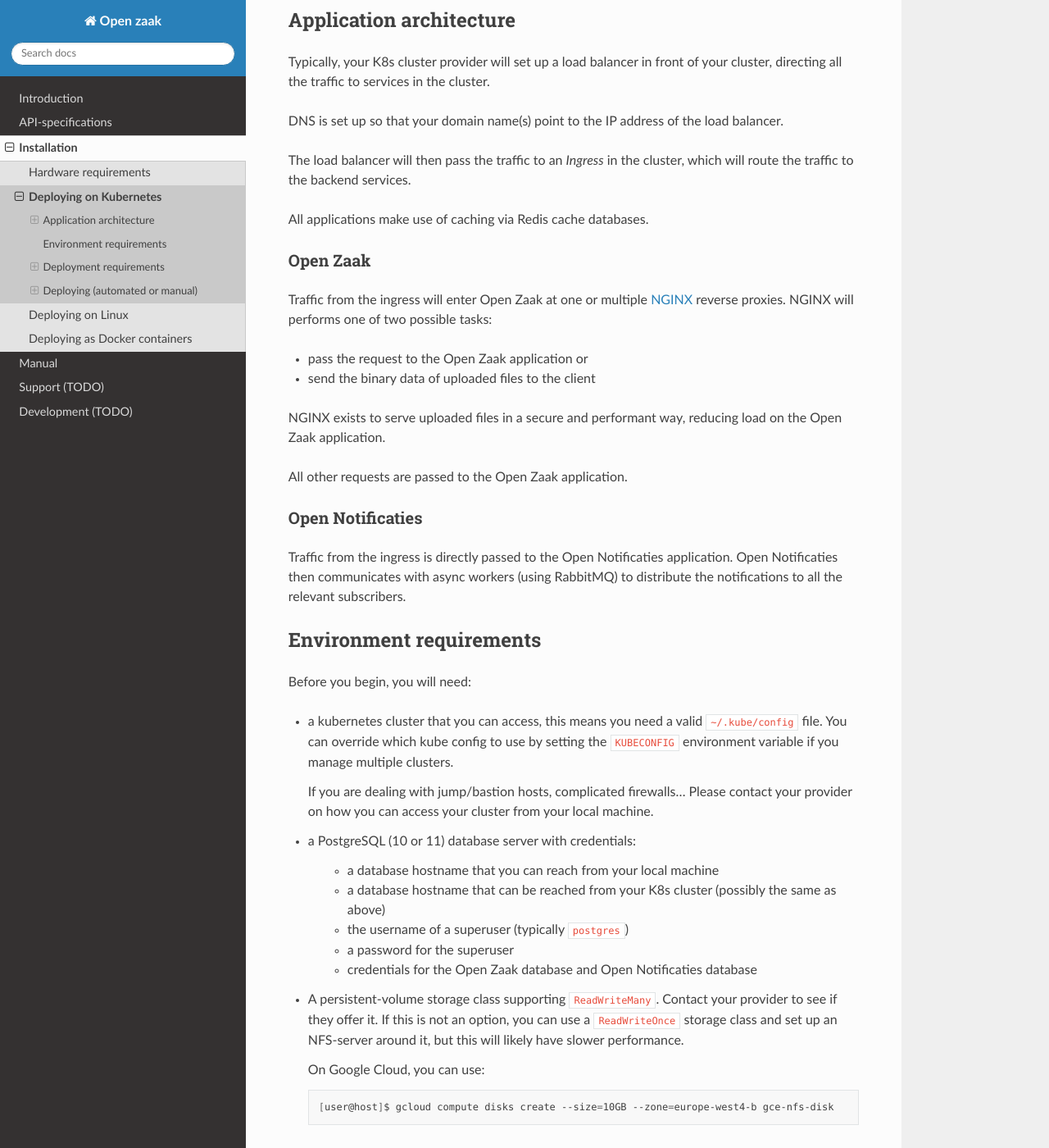
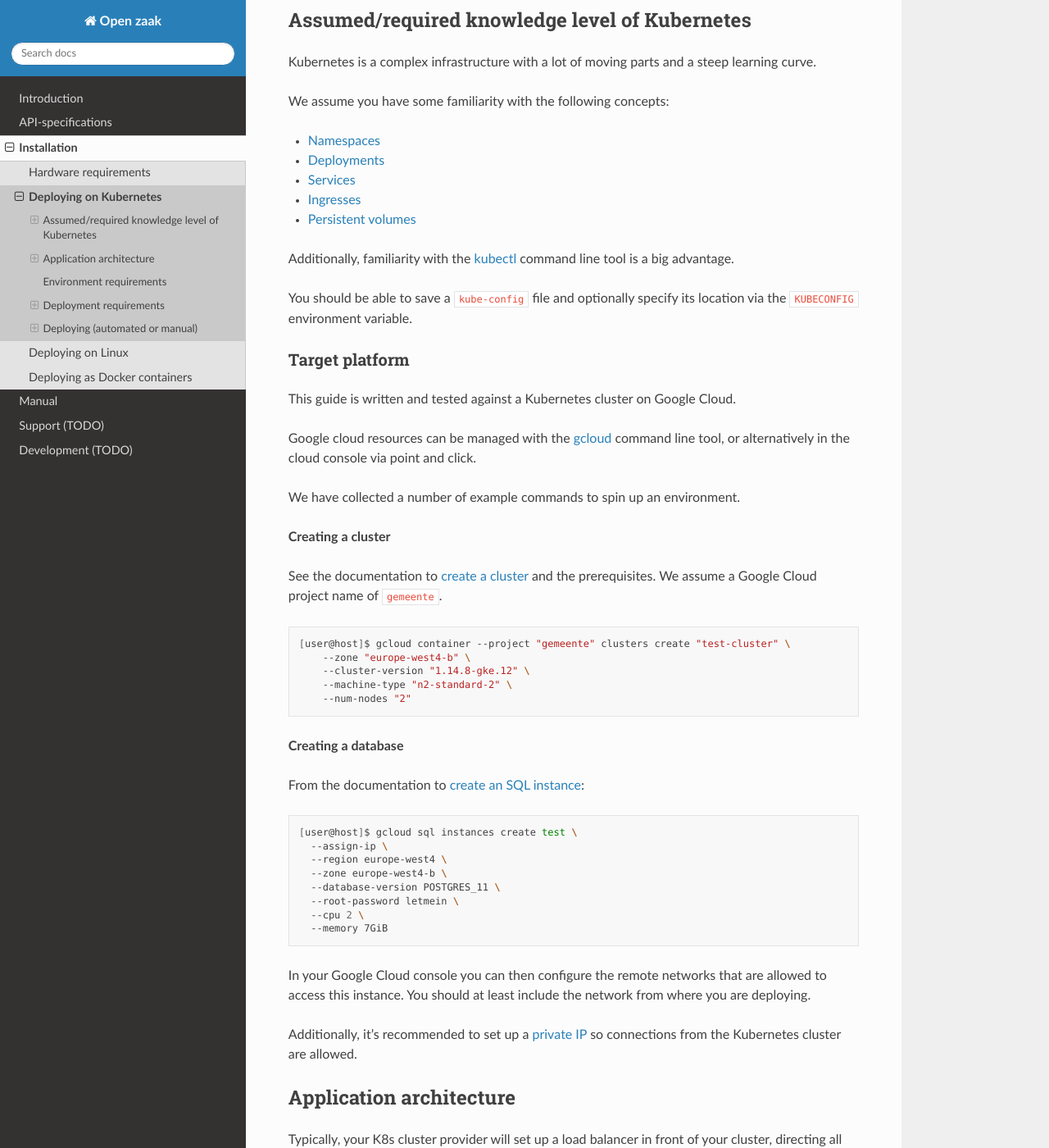
Before and after one commit to open-zaak/open-zaak, a Sphinx documentation site: the page built from docs/installation/deployment/kubernetes.rst, in a window 1280 px wide and 1400 px high, scrolled down 464 px. Shown: the whole window at 82% size. Built offline with Sphinx 7.4.7 and the Read the Docs theme 2.0.0, drawn with Linux system fonts in a browser that asks for light colours.

Commit message:
:pencil: Add references and more docs for target environment (gcloud)

```diff
--- a/docs/installation/deployment/kubernetes.rst
+++ b/docs/installation/deployment/kubernetes.rst
@@ -19,6 +19,83 @@
 
 This setup is tested against a Google Cloud Kubernetes cluster with 4vCPU and
 15G of memory.
+
+Assumed/required knowledge level of Kubernetes
+==============================================
+
+Kubernetes is a complex infrastructure with a lot of moving parts and a steep
+learning curve.
+
+We assume you have some familiarity with the following concepts:
+
+* `Namespaces`_
+* `Deployments`_
+* `Services`_
+* `Ingresses`_
+* `Persistent volumes`_
+
+Additionally, familiarity with the `kubectl`_ command line tool is a big
+advantage.
+
+You should be able to save a ``kube-config`` file and optionally specify its
+location via the ``KUBECONFIG`` environment variable.
+
+.. _Namespaces: https://kubernetes.io/docs/concepts/overview/working-with-objects/namespaces/
+.. _Deployments: https://kubernetes.io/docs/concepts/workloads/controllers/deployment/
+.. _Services: https://kubernetes.io/docs/concepts/services-networking/service/
+.. _Ingresses: https://kubernetes.io/docs/concepts/services-networking/ingress/
+.. _Persistent volumes: https://kubernetes.io/docs/concepts/storage/persistent-volumes/
+.. _kubectl: https://kubernetes.io/docs/reference/kubectl/overview/
+
+Target platform
+---------------
+
+This guide is written and tested against a Kubernetes cluster on Google Cloud.
+
+Google cloud resources can be managed with the `gcloud`_ command line tool, or
+alternatively in the cloud console via point and click.
+
+We have collected a number of example commands to spin up an environment.
+
+**Creating a cluster**
+
+See the documentation to `create a cluster`_ and the prerequisites. We assume
+a Google Cloud project name of ``gemeente``.
+
+.. code-block:: shell
+
+  [user@host]$ gcloud container --project "gemeente" clusters create "test-cluster" \
+      --zone "europe-west4-b" \
+      --cluster-version "1.14.8-gke.12" \
+      --machine-type "n2-standard-2" \
+      --num-nodes "2"
+
+**Creating a database**
+
+From the documentation to `create an SQL instance`_:
+
+.. code-block:: shell
+
+  [user@host]$ gcloud sql instances create test \
+    --assign-ip \
+    --region europe-west4 \
+    --zone europe-west4-b \
+    --database-version POSTGRES_11 \
+    --root-password letmein \
+    --cpu 2 \
+    --memory 7GiB
+
+In your Google Cloud console you can then configure the remote networks that
+are allowed to access this instance. You should at least include the network
+from where you are deploying.
+
+Additionally, it's recommended to set up a `private IP`_ so connections from
+the Kubernetes cluster are allowed.
+
+.. _gcloud: https://cloud.google.com/sdk/install
+.. _create a cluster: https://cloud.google.com/kubernetes-engine/docs/how-to/creating-a-cluster
+.. _create an SQL instance: https://cloud.google.com/sql/docs/postgres/cloud-sdk
+.. _private IP: https://cloud.google.com/sql/docs/postgres/private-ip
 
 Application architecture
 ========================
@@ -270,11 +347,6 @@
 
     (env) [user@host]$ ./deploy.sh apps.yml
 
-
-
-
-
-
 .. _Kubernetes: https://kubernetes.io/
 .. _NGINX: https://www.nginx.com/
 .. _Ansible: https://www.ansible.com/
```
